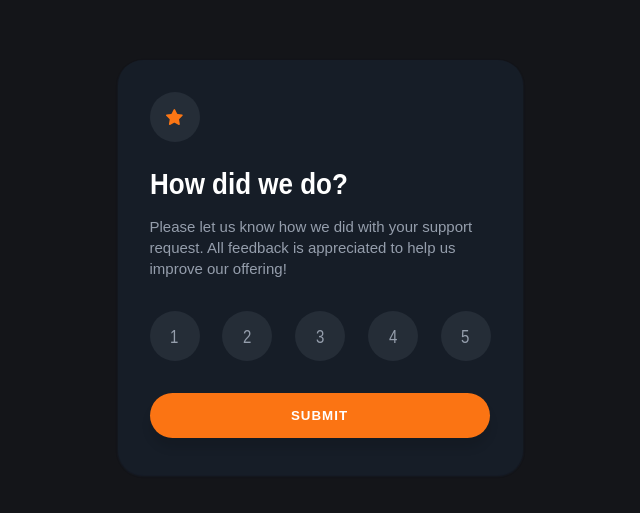
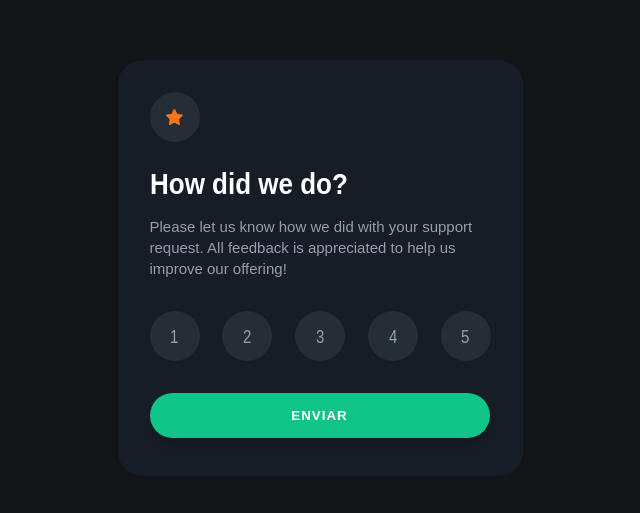
Before and after one commit to maicondguerian/interactive-rating-component, a React (Vite) app: page / in a window 1280 px wide. Shown: the part 133-646 px from the top of the page, without its empty margins (320-960 px from the left). Built offline with nearby package versions, Linux system fonts and the light colour scheme.

Commit message:
bugs bugs bugs

```diff
--- a/src/App.jsx
+++ b/src/App.jsx
@@ -6,18 +6,27 @@ import { RatingContext } from './Context/RatingContext'
 import Rating from './Components/Rating/Rating'
 
 function App() {
-  const [rating, setRating] = useState(0)
-  const [showRating, setShowRating] = useState(false)
+  const [rating, setRating] = useState(0);
+  const [showRating, setShowRating] = useState(false);
+  const [isSubmitDisabled, setIsSubmitDisabled] = useState(true);
 
   const handlerating = (e) =>{
-    setRating(e.currentTarget.value)
+    const ratingValue = e.currentTarget.value;
+    setRating(ratingValue);
+
+    if (ratingValue === "0") {
+      setIsSubmitDisabled(true);
+    } else {
+      setIsSubmitDisabled(false);
+    }
   }
 
   const handlesetShowRating = () =>{
     setShowRating(true)
   }
 
-  const disable = setRating === ''
+  const isDisable = rating
+
 
   return (
     <div className="App">
@@ -27,7 +36,8 @@ function App() {
         setRating,
         handlerating,
         handlesetShowRating,
-        disable
+        isDisable,
+        isSubmitDisabled
         }}>
         {showRating ? <Rating /> : <Card />}
       </RatingContext.Provider>
--- a/src/Components/Card/RatingCard.jsx
+++ b/src/Components/Card/RatingCard.jsx
@@ -4,7 +4,7 @@ import styles from "./RatingCard.module.css";
 
 const Card = () => {
   const numbers = [1, 2, 3, 4, 5]
-  const {handlerating, handlesetShowRating, disable} = useContext(RatingContext)
+  const {handlerating, handlesetShowRating, isDisable, isSubmitDisabled} = useContext(RatingContext)
   const star = <svg width="17" height="16" xmlns="http://www.w3.org/2000/svg"><path d="m9.067.43 1.99 4.031c.112.228.33.386.58.422l4.45.647a.772.772 0 0 1 .427 1.316l-3.22 3.138a.773.773 0 0 0-.222.683l.76 4.431a.772.772 0 0 1-1.12.813l-3.98-2.092a.773.773 0 0 0-.718 0l-3.98 2.092a.772.772 0 0 1-1.119-.813l.76-4.431a.77.77 0 0 0-.222-.683L.233 6.846A.772.772 0 0 1 .661 5.53l4.449-.647a.772.772 0 0 0 .58-.422L7.68.43a.774.774 0 0 1 1.387 0Z" fill="#FC7614"/></svg>
 
 
@@ -29,7 +29,13 @@ const Card = () => {
           ))}
         </div>
         <div className={styles.submit}>
-          <button disable={disable} className={styles.submitButtom} onClick={handlesetShowRating}>Submit</button>
+        <button
+        className={`${styles.submitButtom} ${isSubmitDisabled ? styles.disable : ""}`}
+        disabled={isSubmitDisabled}
+        onClick={handlesetShowRating}
+      >
+        Enviar
+      </button>
         </div>
       </div>
     </>
--- a/src/Components/Card/RatingCard.module.css
+++ b/src/Components/Card/RatingCard.module.css
@@ -103,7 +103,7 @@
 
 .submitButtom {
   margin-top: var(--fs-p0);
-  background-color: hsl(25, 97%, 53%);
+  background-color: var(--orange);
   width: 340px;
   height: 45px;
   border-radius: 30px;
@@ -117,8 +117,11 @@
 }
 .submitButtom:hover {
   background-color: hsl(0, 0%, 100%);
-  color: hsl(25, 97%, 53%);
+  color: var(--orange);
   transition: all 0.3s ease-in-out;
 }
 
+.disable{
+  background-color: rgb(17, 196, 136);
+}
 /* animation: fadeIn 0.3s ease-in-out forwards; */
```
